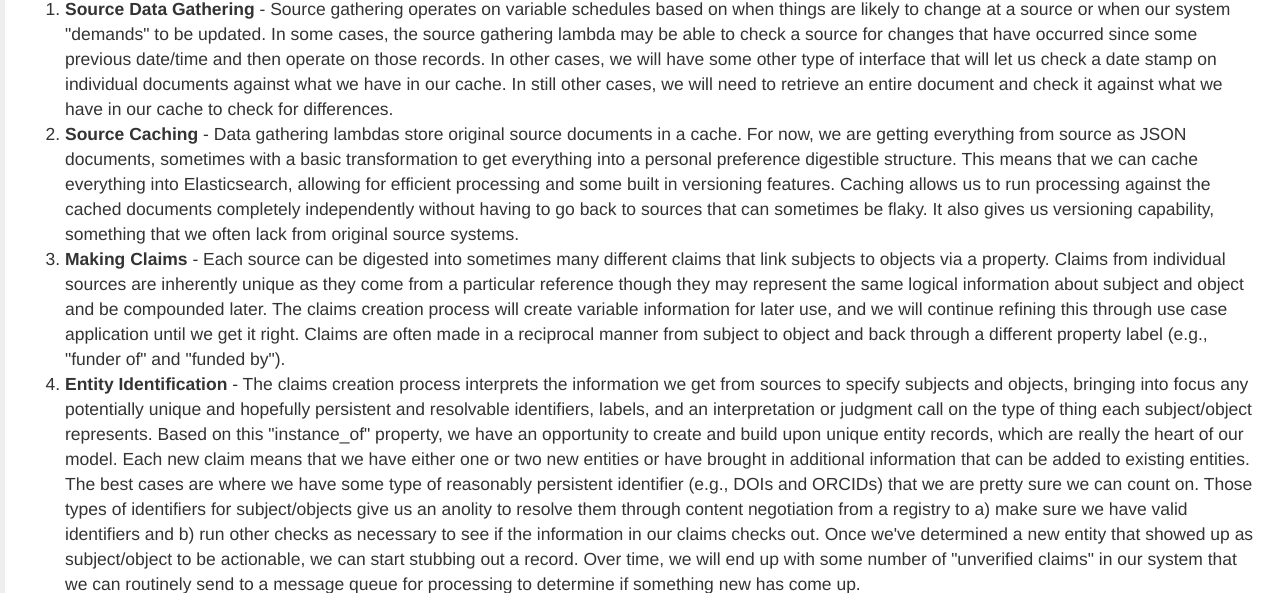
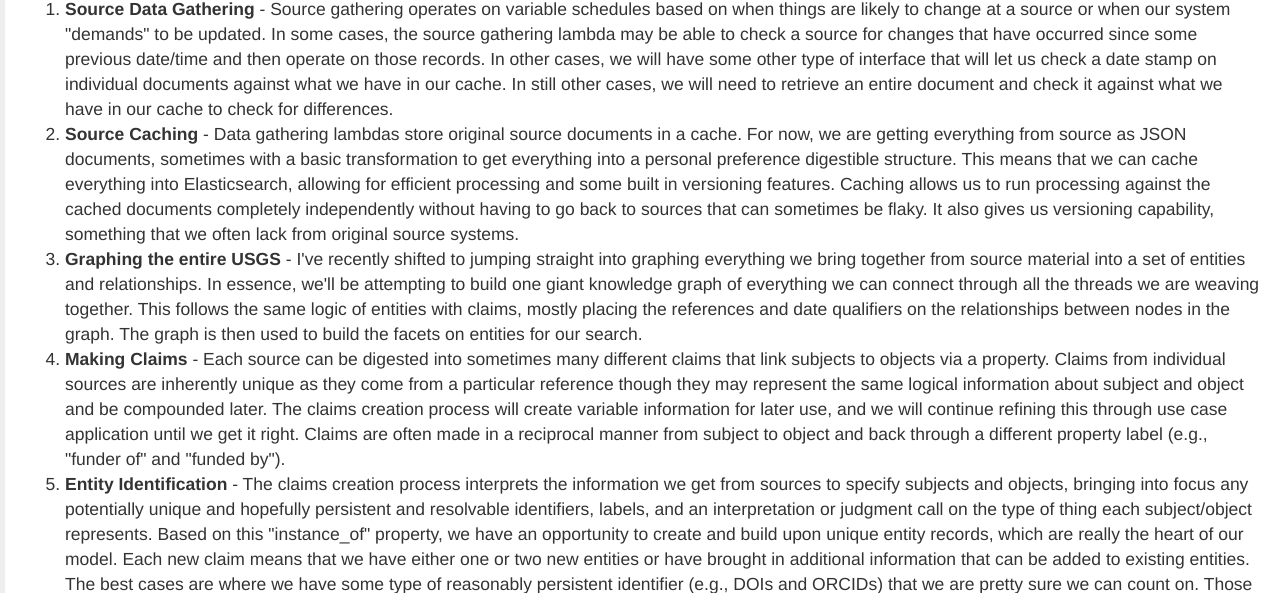
Before and after one commit to skybristol/isaid, a Flask app: template templates/home.html in a window 1280 px wide. Shown: the part 1181-1774 px from the top of the page. Run offline with Flask 2, Linux system fonts and the light colour scheme; the template is opened without the code that fills it, so the values that code supplies are empty; some libraries are stand-ins or nearby versions.

Commit message:
Added section to home page documentation

```diff
--- a/templates/home.html
+++ b/templates/home.html
@@ -34,6 +34,7 @@
     <ol>
         <li><strong>Source Data Gathering</strong> - Source gathering operates on variable schedules based on when things are likely to change at a source or when our system "demands" to be updated. In some cases, the source gathering lambda may be able to check a source for changes that have occurred since some previous date/time and then operate on those records. In other cases, we will have some other type of interface that will let us check a date stamp on individual documents against what we have in our cache. In still other cases, we will need to retrieve an entire document and check it against what we have in our cache to check for differences.</li>
         <li><strong>Source Caching</strong> - Data gathering lambdas store original source documents in a cache. For now, we are getting everything from source as JSON documents, sometimes with a basic transformation to get everything into a personal preference digestible structure. This means that we can cache everything into Elasticsearch, allowing for efficient processing and some built in versioning features. Caching allows us to run processing against the cached documents completely independently without having to go back to sources that can sometimes be flaky. It also gives us versioning capability, something that we often lack from original source systems.</li>
+        <li><strong>Graphing the entire USGS</strong> - I've recently shifted to jumping straight into graphing everything we bring together from source material into a set of entities and relationships. In essence, we'll be attempting to build one giant knowledge graph of everything we can connect through all the threads we are weaving together. This follows the same logic of entities with claims, mostly placing the references and date qualifiers on the relationships between nodes in the graph. The graph is then used to build the facets on entities for our search.</li>
         <li><strong>Making Claims</strong> - Each source can be digested into sometimes many different claims that link subjects to objects via a property. Claims from individual sources are inherently unique as they come from a particular reference though they may represent the same logical information about subject and object and be compounded later. The claims creation process will create variable information for later use, and we will continue refining this through use case application until we get it right. Claims are often made in a reciprocal manner from subject to object and back through a different property label (e.g., "funder of" and "funded by").</li>
         <li><strong>Entity Identification</strong> - The claims creation process interprets the information we get from sources to specify subjects and objects, bringing into focus any potentially unique and hopefully persistent and resolvable identifiers, labels, and an interpretation or judgment call on the type of thing each subject/object represents. Based on this "instance_of" property, we have an opportunity to create and build upon unique entity records, which are really the heart of our model. Each new claim means that we have either one or two new entities or have brought in additional information that can be added to existing entities. The best cases are where we have some type of reasonably persistent identifier (e.g., DOIs and ORCIDs) that we are pretty sure we can count on. Those types of identifiers for subject/objects give us an anolity to resolve them through content negotiation from a registry to a) make sure we have valid identifiers and b) run other checks as necessary to see if the information in our claims checks out. Once we've determined a new entity that showed up as subject/object to be actionable, we can start stubbing out a record. Over time, we will end up with some number of "unverified claims" in our system that we can routinely send to a message queue for processing to determine if something new has come up.</li>
         <li><strong>Claims Refinement</strong> - Certain claims lend themselves to additional work that we can kick off to make more usable information for various purposes. For instance, we often get many different and sometimes quite messy string representations of geographic places (where people work, where scientists study processes, etc.). We can refine these with geolocation techniques to harmonize the data down to something more useful (e.g., places that can be plotted on a map). Claims refinement takes a given source claim as its starting point, does some work on the information, and generates a new claim that is referenced to the algorithm that generated it. Our system (or users) can then decide what claims they want to use for a particular purpose.</li>
```
